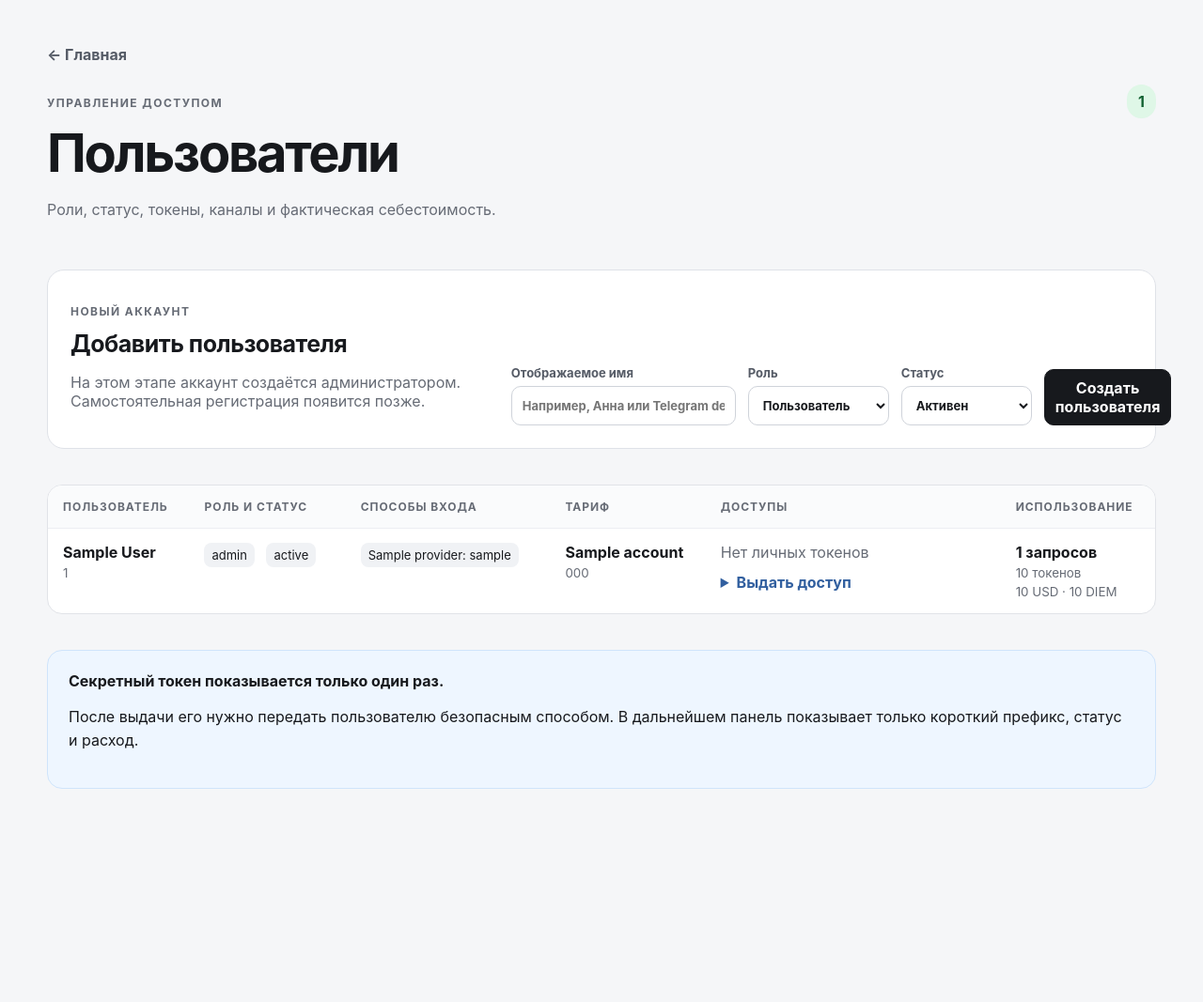
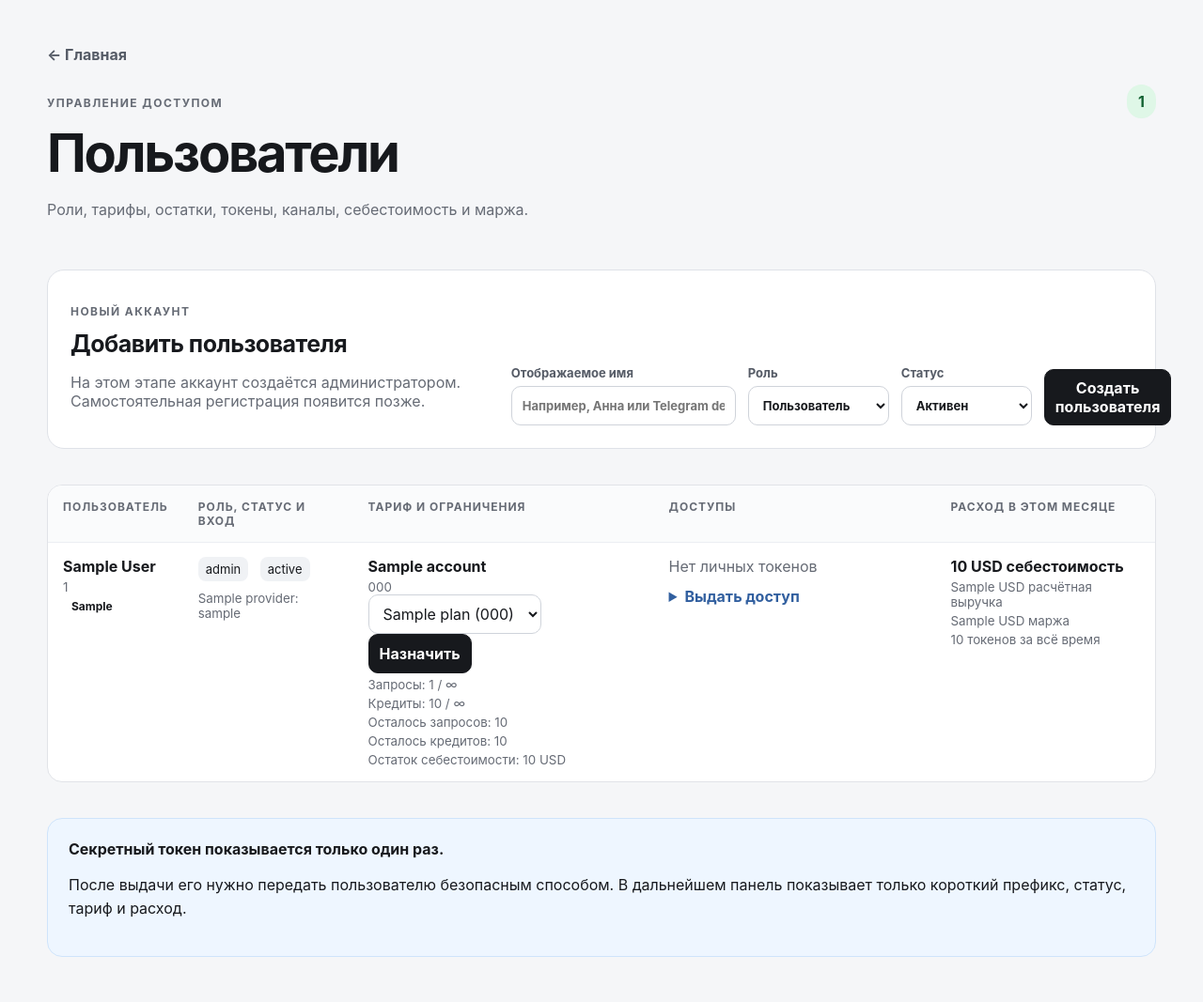
Before and after one commit to DeepDlueIV/shluz, a FastAPI app: template app/templates/admin/users.html in a window 1280 px wide. Shown: the whole page at 94% size. Before the commit the page ends 840 px from the top, so only its background shows below. Run offline with FastAPI, Linux system fonts and the light colour scheme; the template is opened without the code that fills it: most values are stand-ins (such as "Sample title", 1, 10 or a date in 2020).

Commit message:
feat: show and assign user tariffs

```diff
--- a/app/templates/admin/users.html
+++ b/app/templates/admin/users.html
@@ -13,7 +13,7 @@
             <div>
                 <p class="eyebrow">Управление доступом</p>
                 <h1>Пользователи</h1>
-                <p class="muted">Роли, статус, токены, каналы и фактическая себестоимость.</p>
+                <p class="muted">Роли, тарифы, остатки, токены, каналы, себестоимость и маржа.</p>
             </div>
             <span class="status">{{ accounts | length }}</span>
         </header>
@@ -50,15 +50,14 @@
 
         {% if accounts %}
             <div class="table-wrap section-block">
-                <table>
+                <table class="users-table">
                     <thead>
                         <tr>
                             <th>Пользователь</th>
-                            <th>Роль и статус</th>
-                            <th>Способы входа</th>
-                            <th>Тариф</th>
+                            <th>Роль, статус и вход</th>
+                            <th>Тариф и ограничения</th>
                             <th>Доступы</th>
-                            <th>Использование</th>
+                            <th>Расход в этом месяце</th>
                         </tr>
                     </thead>
                     <tbody>
@@ -68,23 +67,61 @@
                             <td>
                                 <strong>{{ account.display_name }}</strong>
                                 <small>{{ account.id }}</small>
+                                {% if account.blocked_reason %}
+                                    <span class="pill blocked">{{ account.blocked_reason }}</span>
+                                {% else %}
+                                    <span class="pill ready">Доступ разрешён</span>
+                                {% endif %}
                             </td>
                             <td>
                                 <span class="metric">{{ account.role }}</span>
                                 <span class="metric">{{ account.status }}</span>
-                            </td>
-                            <td>
                                 {% if account.identities %}
                                     {% for identity in account.identities %}
-                                        <span class="metric">{{ identity.provider }}: {{ identity.username or identity.email or identity.subject }}</span>
+                                        <small>{{ identity.provider }}: {{ identity.username or identity.email or identity.subject }}</small>
                                     {% endfor %}
-                                {% else %}—{% endif %}
+                                {% else %}<small>Способ входа ещё не привязан</small>{% endif %}
                             </td>
-                            <td>
+                            <td class="plan-cell">
                                 {% if account.plan_name %}
                                     <strong>{{ account.plan_name }}</strong>
                                     <small>{{ account.plan_code }}</small>
-                                {% else %}Без тарифа{% endif %}
+                                {% else %}<strong>Без тарифа</strong>{% endif %}
+
+                                {% if account.id != "bootstrap" %}
+                                    <form method="post" action="/admin/users/{{ account.id }}/plan" class="inline-form">
+                                        <input type="hidden" name="csrf_token" value="{{ csrf_token }}">
+                                        <select name="plan_id" aria-label="Тариф пользователя">
+                                            <option value="">Без тарифа</option>
+                                            {% for plan in plans %}
+                                                <option value="{{ plan.id }}" {% if account.plan_id == plan.id %}selected{% endif %}>{{ plan.name }} ({{ plan.code }})</option>
+                                            {% endfor %}
+                                        </select>
+                                        <button type="submit">Назначить</button>
+                                    </form>
+                                {% endif %}
+
+                                <small>
+                                    Запросы: {{ "{:,}".format(account.month_request_count) }} /
+                                    {% if account.monthly_request_limit is not none and account.monthly_request_limit > 0 %}
+                                        {{ "{:,}".format(account.monthly_request_limit) }}
+                                    {% else %}∞{% endif %}
+                                </small>
+                                <small>
+                                    Кредиты: {{ "{:,}".format(account.month_internal_credits) }} /
+                                    {% if account.monthly_credit_limit is not none and account.monthly_credit_limit > 0 %}
+                                        {{ "{:,}".format(account.monthly_credit_limit) }}
+                                    {% else %}∞{% endif %}
+                                </small>
+                                {% if account.remaining_requests is not none %}
+                                    <small>Осталось запросов: {{ "{:,}".format(account.remaining_requests) }}</small>
+                                {% endif %}
+                                {% if account.remaining_credits is not none %}
+                                    <small>Осталось кредитов: {{ "{:,}".format(account.remaining_credits) }}</small>
+                                {% endif %}
+                                {% if account.remaining_cost_usd is not none %}
+                                    <small>Остаток себестоимости: {{ account.remaining_cost_usd }} USD</small>
+                                {% endif %}
                             </td>
                             <td class="access-cell">
                                 {% if tokens %}
@@ -95,6 +132,7 @@
                                                 <strong>{{ token.name }}</strong>
                                                 <small><code>{{ token.prefix }}…</code> · {{ token.source }}</small>
                                                 <small>{{ "Отозван" if token.revoked else "Активен" }}</small>
+                                                {% if token.last_used_at %}<small>Последний запрос: {{ token.last_used_at }}</small>{% endif %}
                                             </div>
                                             {% if not token.revoked %}
                                                 <form method="post" action="/admin/tokens/{{ token.id }}/revoke">
@@ -133,9 +171,10 @@
                                 {% endif %}
                             </td>
                             <td>
-                                <strong>{{ "{:,}".format(account.request_count) }} запросов</strong>
-                                <small>{{ "{:,}".format(account.prompt_tokens + account.completion_tokens) }} токенов</small>
-                                <small>{{ account.cost_usd }} USD · {{ account.cost_diem }} DIEM</small>
+                                <strong>{{ account.month_cost_usd }} USD себестоимость</strong>
+                                <small>{{ account.month_billed_usd }} USD расчётная выручка</small>
+                                <small>{{ account.month_margin_usd }} USD маржа</small>
+                                <small>{{ "{:,}".format(account.prompt_tokens + account.completion_tokens) }} токенов за всё время</small>
                             </td>
                         </tr>
                     {% endfor %}
@@ -151,7 +190,7 @@
 
         <section class="notice">
             <strong>Секретный токен показывается только один раз.</strong>
-            <p>После выдачи его нужно передать пользователю безопасным способом. В дальнейшем панель показывает только короткий префикс, статус и расход.</p>
+            <p>После выдачи его нужно передать пользователю безопасным способом. В дальнейшем панель показывает только короткий префикс, статус, тариф и расход.</p>
         </section>
     </main>
 </body>
```
